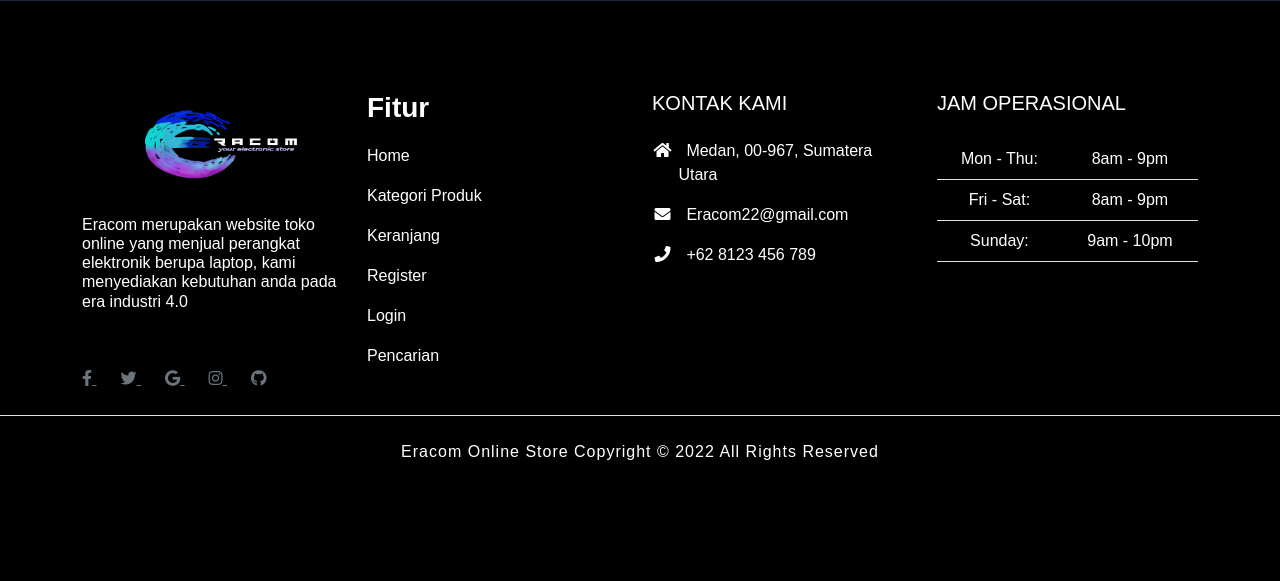
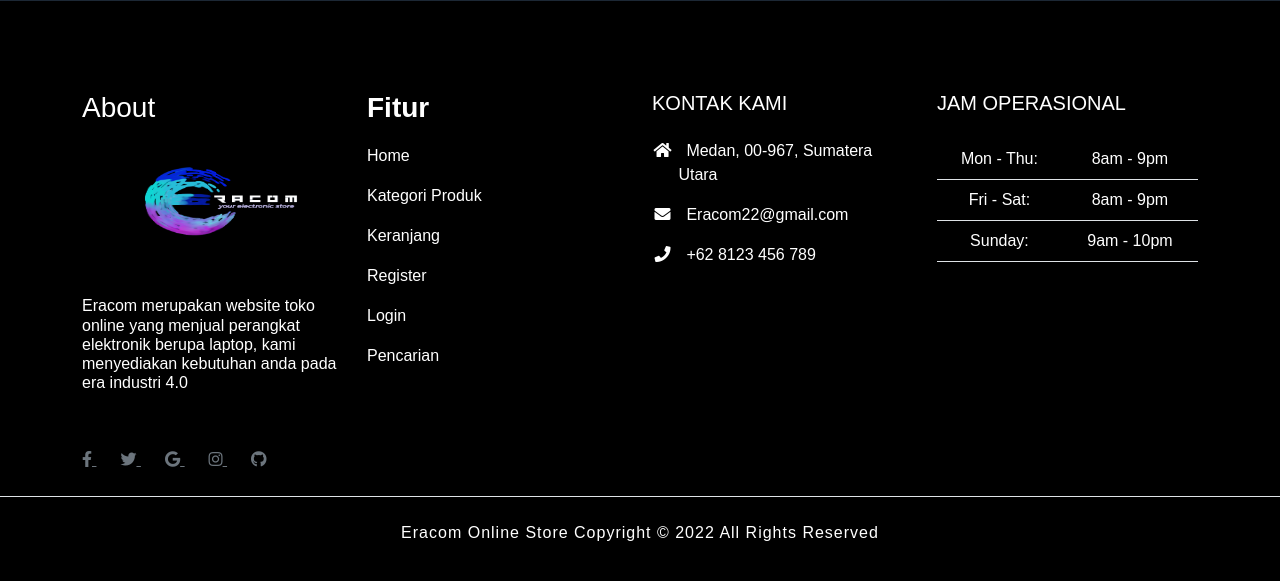
Before and after one commit to nurulaini7/TubesProweb, a PHP site: page / in a window 1280 px wide. Shown: the part 2421-3002 px from the top of the page. Before the commit the page ends 2881 px from the top, so only its background shows below. Run offline with PHP 8.4, Linux system fonts and the light colour scheme; data comes from the database, SQL or seed files in the repository.

Commit message:
Update index.php

```diff
--- a/tubes/index.php
+++ b/tubes/index.php
@@ -199,8 +199,9 @@
         <div class="footer-content row mb-4">
           <div class="footer-brand col-12 col-sm-12 col-md-3 col-lg-3">
             <div>
+            <h3 class="text-main mb-4 text-white">About</h3>
             <img src="assets/img/logo.png" alt="" width="300px" height="100px" />
-            <br><br>
+            <br><br><br>
             <h6 class="text-white">Eracom merupakan website toko online yang menjual perangkat elektronik berupa laptop, kami menyediakan kebutuhan anda pada era industri 4.0 </h6>
             <br><br>
             <div class="color-white">
@@ -229,8 +230,8 @@
             <div class="footer-items row">
               <div class="footer-item col-12 col-sm-12 col-md-4">
                 <div>
-                  <div class="footer-item-content">
-                    <h3 class="text-main">Fitur</h3>
+                  <div class="footer-item-content me-4">
+                    <h3 class="text-main ">Fitur</h3>
                     <p>Home</p>
                     <p>Kategori Produk</a></p>
                     <p>Keranjang</a></p>
```
